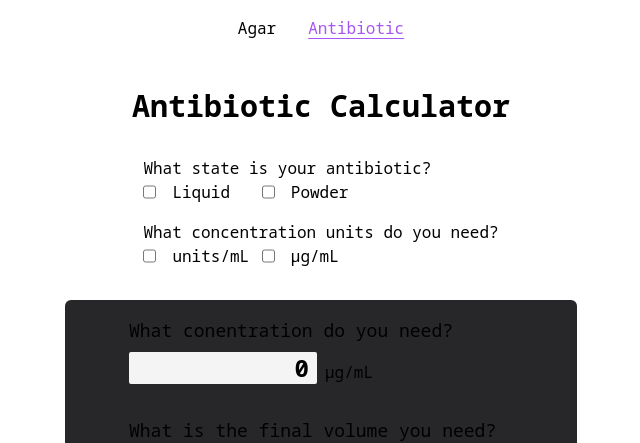
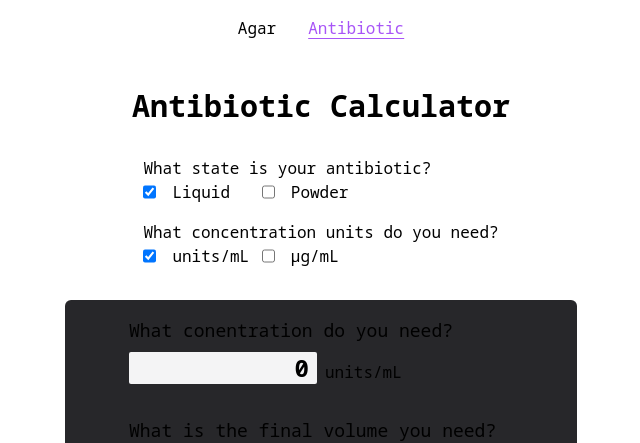
Before and after one commit to JNer1/lab-calculator, a Next.js app: page /antibiotic in a window 1280 px wide. Shown: the top 443 px of the page, without its empty margins (319-959 px from the left). Built offline with nearby package versions, Linux system fonts and the light colour scheme.

Commit message:
chore: add default values for checkboxes

```diff
--- a/components/AntibioticCalculator.tsx
+++ b/components/AntibioticCalculator.tsx
@@ -6,10 +6,10 @@ const AntibioticCalculator = () => {
   const [volumeValue, setVolumeValue] = useState("0");
   const [massValue, setMassValue] = useState("0");
 
-  const [isLiquid, setIsLiquid] = useState(false);
+  const [isLiquid, setIsLiquid] = useState(true);
   const [isPowder, setIsPowder] = useState(false);
 
-  const [isUnits, setIsUnits] = useState(false);
+  const [isUnits, setIsUnits] = useState(true);
   const [isMicro, setIsMicro] = useState(false);
 
   const handleLiquidChange = (e: ChangeEvent<HTMLInputElement>) => {
```
